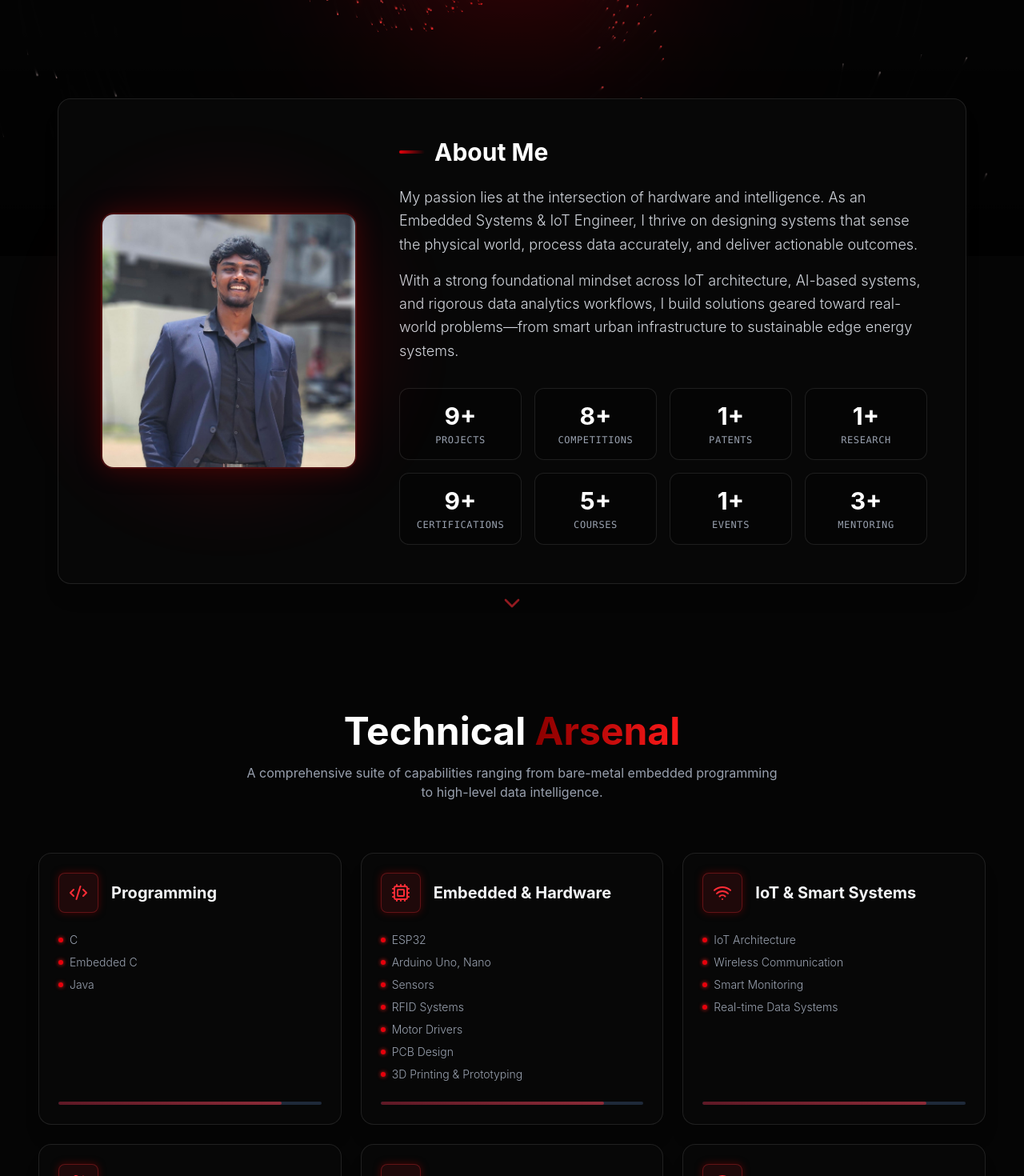
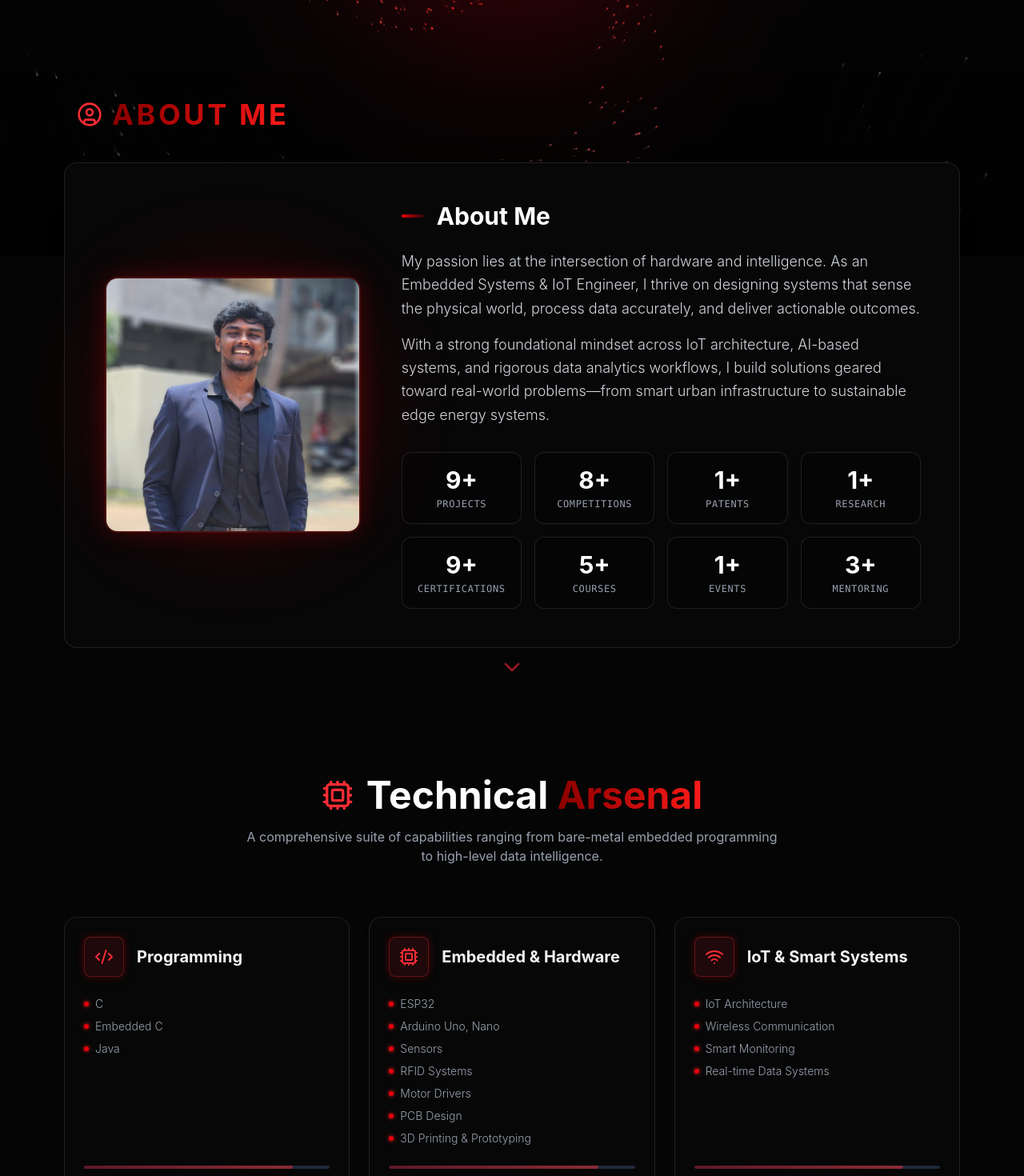
Before and after one commit to Arishvanth/arishvanth-portfolio, a React (Vite) app: page / in a window 1280 px wide. Shown: the part 480-1950 px from the top of the page at 80% size. Built offline with nearby package versions, Linux system fonts and the light colour scheme.

Commit message:
Massive Mobile & Desktop Structural Fix: Enforced overflow boundaries, decoupled canvas vertical re-renders to fix vibration, added icons to all headers, and improved lateral bezel padding for big screens.

```diff
--- a/src/App.jsx
+++ b/src/App.jsx
@@ -23,7 +23,7 @@ function App() {
   }, []);
 
   return (
-    <div className="bg-[#050505] min-h-screen text-white font-sans selection:bg-red-900 selection:text-white">
+    <div className="bg-[#050505] min-h-screen text-white font-sans selection:bg-red-900 selection:text-white overflow-x-hidden w-full relative">
       <AnimatePresence>
         {showIntro && <HeroIntro key="hero-intro" />}
       </AnimatePresence>
--- a/src/components/About.jsx
+++ b/src/components/About.jsx
@@ -1,6 +1,6 @@
 import { useState } from 'react';
 import { motion, AnimatePresence } from 'framer-motion';
-import { ChevronDown, Download, X } from 'lucide-react';
+import { ChevronDown, Download, X, UserCircle } from 'lucide-react';
 
 const statLists = {
   projects: {
@@ -93,7 +93,7 @@ export default function About() {
   }
 
   return (
-    <div className="relative min-h-screen flex flex-col items-center pt-32 px-6">
+    <div className="relative min-h-screen flex flex-col items-center pt-32 px-6 lg:px-12 xl:px-20">
 
       {/* Hero Section */}
       <motion.div
@@ -137,7 +137,17 @@ export default function About() {
       </motion.div>
 
       {/* About Me Section */}
-      <div id="about" className="w-full max-w-[1600px] mx-auto mt-40 pb-20 z-10 px-4 sm:px-6 md:px-12 2xl:px-0">
+      <div id="about" className="w-full max-w-7xl mx-auto mt-40 pb-20 z-10">
+        <motion.h2
+          initial={{ opacity: 0, x: -20 }}
+          whileInView={{ opacity: 1, x: 0 }}
+          viewport={{ once: true }}
+          className="text-3xl md:text-4xl font-bold mb-10 flex items-center gap-3 uppercase tracking-widest pl-4"
+        >
+          <UserCircle className="text-red-500 w-8 h-8" />
+          <span className="text-gradient">About Me</span>
+        </motion.h2>
+
         <motion.div
           initial={{ opacity: 0, scale: 0.95 }}
           whileInView={{ opacity: 1, scale: 1 }}
--- a/src/components/Contact.jsx
+++ b/src/components/Contact.jsx
@@ -1,5 +1,5 @@
 import { motion } from 'framer-motion';
-import { Mail, Phone, MapPin, Send } from 'lucide-react';
+import { Mail, Phone, MapPin, Send, MessageSquare } from 'lucide-react';
 import { FaGithub, FaLinkedin, FaInstagram } from 'react-icons/fa';
 import { useState } from 'react';
 
@@ -14,16 +14,17 @@ export default function Contact() {
   };
 
   return (
-    <section id="contact" className="py-20 px-4 sm:px-6 md:px-12 2xl:px-0 relative w-full max-w-[1400px] mx-auto border-t border-white/5 mt-20 z-10">
+    <section id="contact" className="py-20 px-6 lg:px-12 xl:px-20 relative w-full max-w-5xl mx-auto border-t border-white/5 mt-20 z-10">
 
       <div className="text-center mb-16">
         <motion.h2
           initial={{ opacity: 0, y: 20 }}
           whileInView={{ opacity: 1, y: 0 }}
           viewport={{ once: true }}
-          className="text-4xl md:text-5xl font-bold mb-4"
+          className="text-4xl md:text-5xl font-bold mb-4 flex items-center justify-center gap-4"
         >
-          Initialize <span className="text-gradient">Contact</span>
+          <MessageSquare className="text-red-500 w-10 h-10" />
+          <span>Initialize <span className="text-gradient">Contact</span></span>
         </motion.h2>
         <p className="text-gray-400 font-light">Open for opportunities, collaborations, and architectural discussions.</p>
       </div>
--- a/src/components/Footer.jsx
+++ b/src/components/Footer.jsx
@@ -6,7 +6,7 @@ export default function Footer() {
 
   return (
     <footer className="w-full relative z-10 border-t border-white/5 bg-black/80 backdrop-blur-xl mt-32">
-      <div className="max-w-[1600px] mx-auto px-4 sm:px-6 md:px-12 2xl:px-0 py-12 flex flex-col md:flex-row justify-between items-center gap-8">
+      <div className="max-w-7xl mx-auto px-6 py-12 flex flex-col md:flex-row justify-between items-center gap-8">
 
         <div className="flex flex-col items-center md:items-start">
           <span className="text-2xl font-bold tracking-widest uppercase mb-2">
--- a/src/components/HeroIntro.jsx
+++ b/src/components/HeroIntro.jsx
@@ -4,9 +4,9 @@ export default function HeroIntro() {
   return (
     <motion.div
       initial={{ opacity: 1 }}
-      exit={{ opacity: 0, scale: 1.1, filter: "blur(10px)" }}
+      exit={{ opacity: 0, filter: "blur(10px)" }}
       transition={{ duration: 1.2, ease: "easeInOut" }}
-      className="fixed inset-0 z-50 flex items-center justify-center bg-black overflow-hidden"
+      className="fixed inset-0 w-screen h-screen z-50 flex items-center justify-center bg-black overflow-hidden"
     >
       {/* Background Glow */}
       <motion.div
--- a/src/components/Leadership.jsx
+++ b/src/components/Leadership.jsx
@@ -102,7 +102,7 @@ export default function Leadership() {
   );
 
   return (
-    <section id="leadership" style={{ zIndex: activeModalItem ? 9999 : 10 }} className="py-20 px-4 sm:px-6 md:px-12 2xl:px-0 relative w-full max-w-[1600px] mx-auto space-y-32">
+    <section id="leadership" style={{ zIndex: activeModalItem ? 9999 : 10 }} className="py-20 px-6 lg:px-12 xl:px-20 relative w-full max-w-7xl mx-auto space-y-32">
 
       {/* Leadership & Research */}
       <div>
--- a/src/components/Navbar.jsx
+++ b/src/components/Navbar.jsx
@@ -41,7 +41,7 @@ export default function Navbar() {
       transition={{ duration: 1, ease: 'easeOut', delay: 3.5 }} // Shows after bootup sequence
       className={`fixed top-0 w-full z-[80] transition-all duration-300 ${isScrolled ? 'bg-black/80 backdrop-blur-md border-b border-white/10 shadow-[0_0_20px_rgba(139,0,0,0.2)] py-4' : 'bg-transparent py-6'}`}
     >
-      <div className="max-w-[1600px] mx-auto px-4 sm:px-6 md:px-12 2xl:px-0 flex justify-between items-center">
+      <div className="max-w-7xl mx-auto px-6 flex justify-between items-center">
 
         {/* Logo */}
         <a
--- a/src/components/ParticleBackground.jsx
+++ b/src/components/ParticleBackground.jsx
@@ -28,10 +28,17 @@ export default function ParticleBackground() {
       mouse.y = null;
     };
 
+    let lastWidth = window.innerWidth;
+
     const handleResize = () => {
-      canvas.width = window.innerWidth;
-      canvas.height = window.innerHeight;
-      init();
+      // Throttle window resize to only Horizontal width changes to completely eliminate
+      // the mobile 100vh jumping bug caused by the address bar hiding on scroll!
+      if (window.innerWidth !== lastWidth) {
+        lastWidth = window.innerWidth;
+        canvas.width = window.innerWidth;
+        canvas.height = window.innerHeight;
+        init();
+      }
     };
 
     window.addEventListener('mousemove', handleMouseMove);
--- a/src/components/Projects.jsx
+++ b/src/components/Projects.jsx
@@ -1,6 +1,6 @@
 import { useState } from 'react';
 import { motion, AnimatePresence } from 'framer-motion';
-import { ExternalLink, Award, X } from 'lucide-react';
+import { ExternalLink, Award, X, Lightbulb, Rocket, FolderOpen } from 'lucide-react';
 import { FaGithub } from 'react-icons/fa';
 import ImageCarousel from './ImageCarousel';
 
@@ -148,7 +148,7 @@ export default function Projects() {
   }
 
   return (
-    <section id="projects" className={`py-20 px-4 sm:px-6 md:px-12 2xl:px-0 relative w-full max-w-[1600px] mx-auto ${selectedProject ? 'z-[100]' : 'z-10'}`}>
+    <section id="projects" className={`py-20 px-6 lg:px-12 xl:px-20 relative w-full max-w-7xl mx-auto ${selectedProject ? 'z-[100]' : 'z-10'}`}>
 
 
 
@@ -160,8 +160,9 @@ export default function Projects() {
           viewport={{ once: true }}
           className="text-4xl md:text-5xl font-bold flex items-center gap-4"
         >
-          Patent <span className="text-gradient">and Journal Publications</span>
-          <div className="h-1 flex-grow bg-gradient-to-r from-red-900/50 to-transparent max-w-sm rounded"></div>
+          <Lightbulb className="text-red-500 w-10 h-10" />
+          <span>Patent <span className="text-gradient">and Journal Publications</span></span>
+          <div className="h-1 flex-grow bg-gradient-to-r from-red-900/50 to-transparent max-w-sm rounded hidden md:block"></div>
         </motion.h2>
       </div>
 
@@ -246,8 +247,9 @@ export default function Projects() {
           viewport={{ once: true }}
           className="text-4xl md:text-5xl font-bold mb-4 flex items-center gap-4"
         >
-          Featured <span className="text-gradient">Case Studies</span>
-          <div className="h-1 flex-grow bg-gradient-to-r from-red-900/50 to-transparent max-w-sm rounded"></div>
+          <Rocket className="text-red-500 w-10 h-10" />
+          <span>Featured <span className="text-gradient">Case Studies</span></span>
+          <div className="h-1 flex-grow bg-gradient-to-r from-red-900/50 to-transparent max-w-sm rounded hidden md:block"></div>
         </motion.h2>
       </div>
 
@@ -312,8 +314,9 @@ export default function Projects() {
           initial={{ opacity: 0 }}
           whileInView={{ opacity: 1 }}
           viewport={{ once: true }}
-          className="text-2xl font-bold text-white mb-8 border-l-4 border-red-500 pl-4"
+          className="text-2xl font-bold text-white mb-8 border-l-4 border-red-500 pl-4 flex items-center gap-3"
         >
+          <FolderOpen className="text-red-500 w-6 h-6" />
           Other Notable Work
         </motion.h3>
         {/* CHANGED TO 2 COLUMNS PRECISELY AS REQUESTED */}
--- a/src/components/Skills.jsx
+++ b/src/components/Skills.jsx
@@ -88,16 +88,17 @@ export default function Skills() {
   }
 
   return (
-    <section id="skills" className={`py-20 px-4 sm:px-6 md:px-12 2xl:px-0 relative w-full max-w-[1600px] mx-auto ${selectedCategory ? 'z-[100]' : 'z-10'}`}>
+    <section id="skills" className={`py-20 px-6 lg:px-12 xl:px-20 relative w-full max-w-7xl mx-auto ${selectedCategory ? 'z-[100]' : 'z-10'}`}>
 
       <div className="text-center mb-16">
         <motion.h2
           initial={{ opacity: 0, y: 20 }}
           whileInView={{ opacity: 1, y: 0 }}
           viewport={{ once: true }}
-          className="text-4xl md:text-5xl font-bold mb-4"
+          className="text-4xl md:text-5xl font-bold mb-4 flex items-center justify-center gap-4"
         >
-          Technical <span className="text-gradient">Arsenal</span>
+          <Cpu className="text-red-500 w-10 h-10" />
+          <span>Technical <span className="text-gradient">Arsenal</span></span>
         </motion.h2>
         <motion.p
           initial={{ opacity: 0 }}
--- a/src/components/WorkExperience.jsx
+++ b/src/components/WorkExperience.jsx
@@ -32,7 +32,7 @@ export default function WorkExperience() {
   }
 
   return (
-    <section id="experience" className={`py-20 px-4 sm:px-6 md:px-12 2xl:px-0 relative w-full max-w-[1600px] mx-auto ${selectedExp ? 'z-[100]' : 'z-10'}`}>
+    <section id="experience" className={`py-20 px-6 lg:px-12 xl:px-20 relative w-full max-w-7xl mx-auto ${selectedExp ? 'z-[100]' : 'z-10'}`}>
 
       <motion.h2
         initial={{ opacity: 0, x: -20 }}
```
